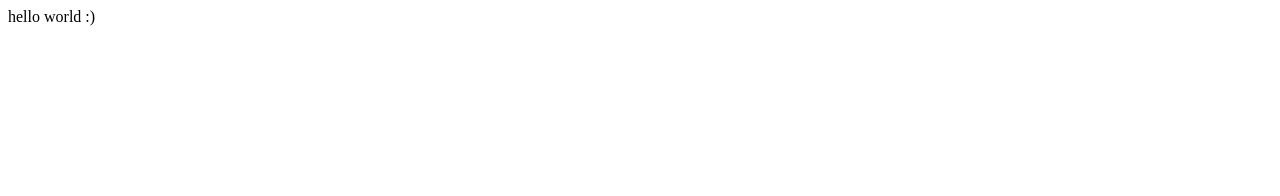
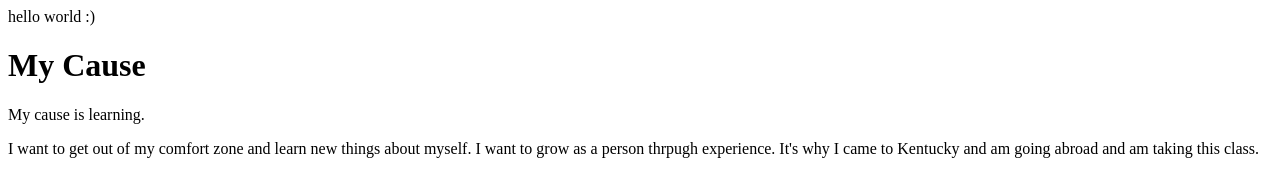
Before and after one commit to abbyhegarty/cscday1, a plain HTML site: page index.html in a window 1280 px wide. Drawn offline with Linux system fonts and the light colour scheme.

Commit message:
added my cause

```diff
--- a/index.html
+++ b/index.html
@@ -4,4 +4,17 @@
 hello world :)
 </body>
 
+<h1>
+My Cause
+</h1>
+<p>
+My cause is learning.
+</p>
+
+<p>
+ I want to get out of my comfort zone and learn new things about myself. I want to grow as a person thrpugh experience.
+ It's why I came to Kentucky and am going abroad and am taking this class.
+</p>
+
+
 </html>
```
